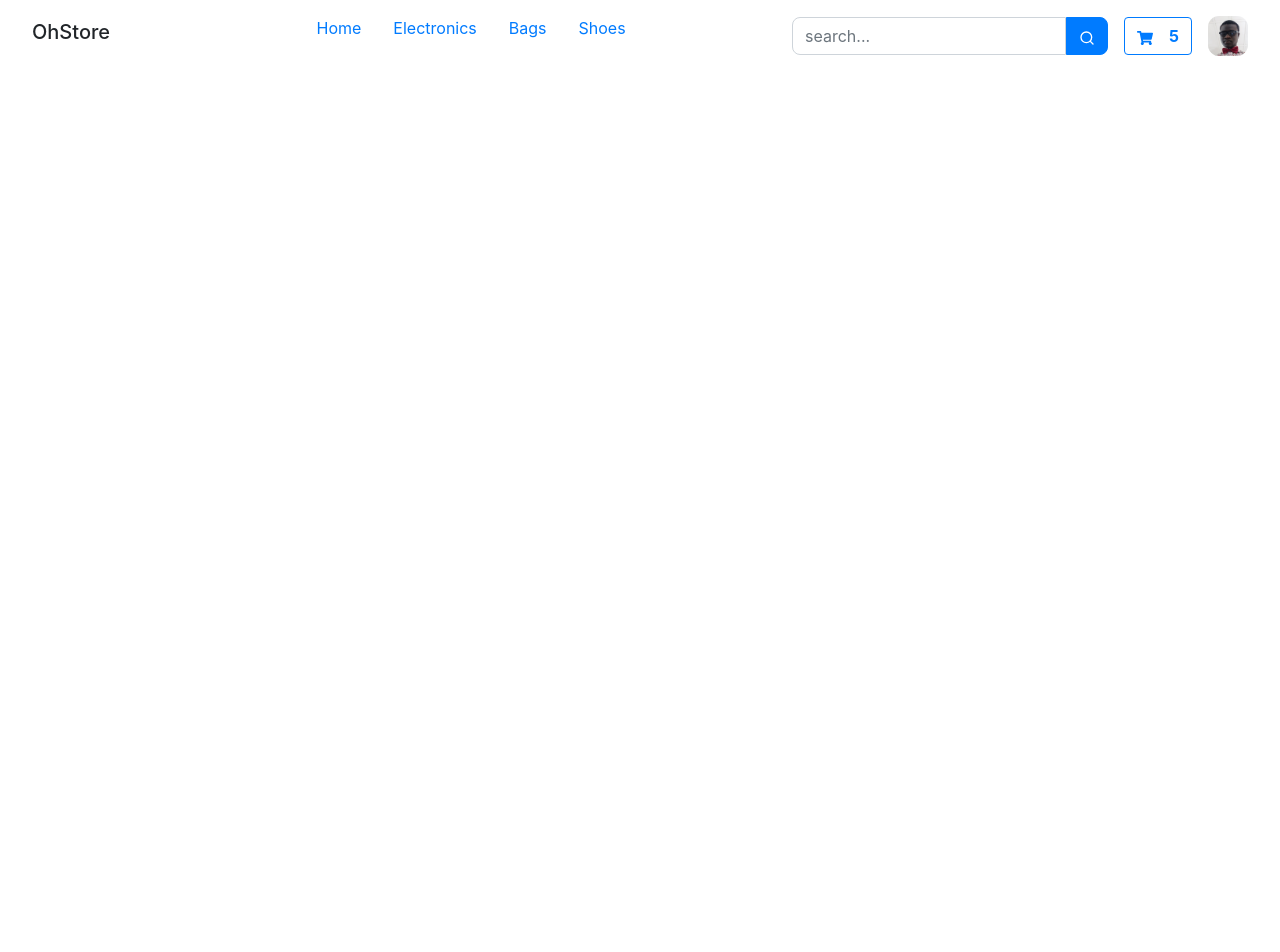
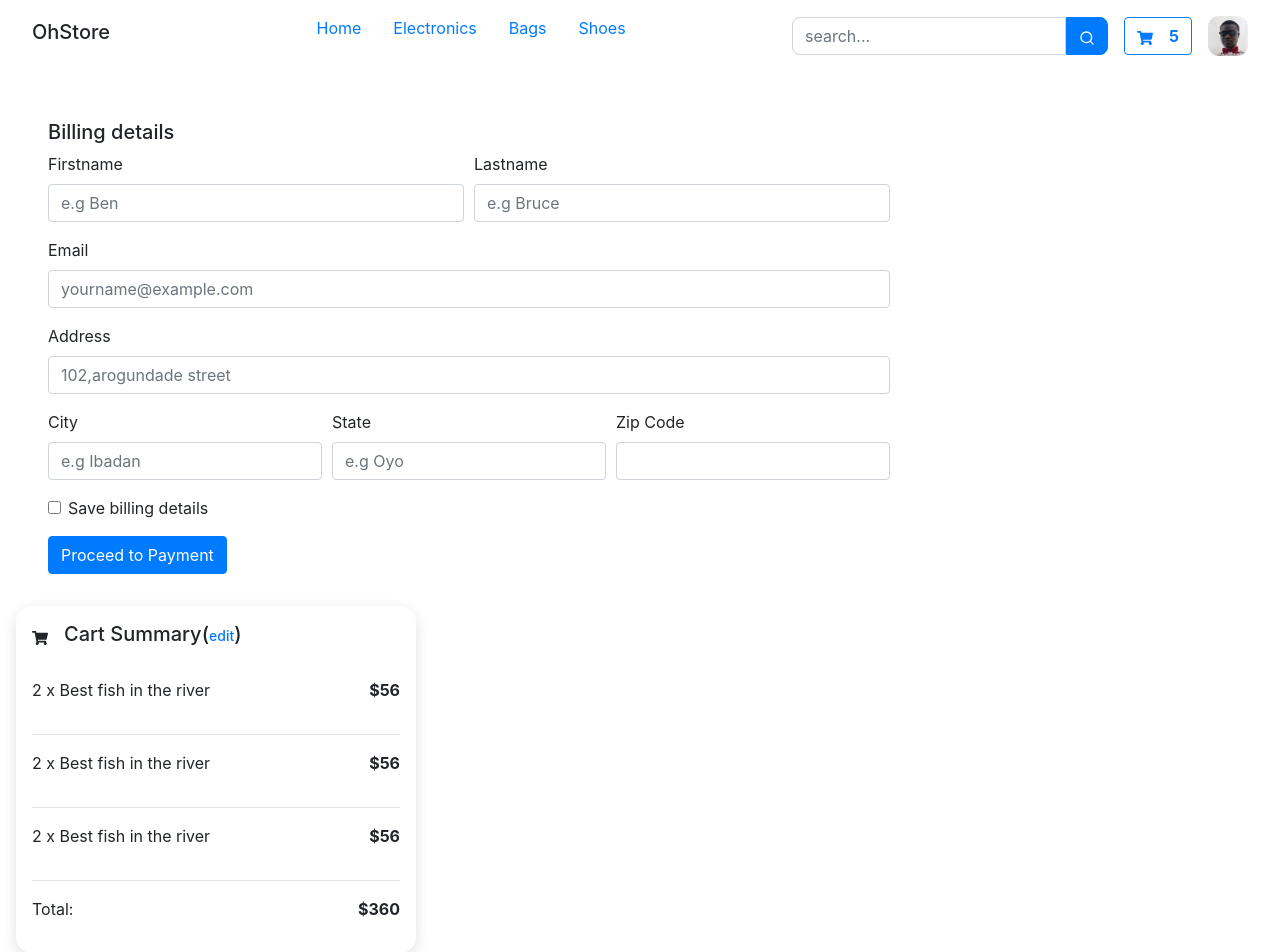
Before and after one commit to Grandbusta/Ohstore, a React (Create React App) app: page /checkout in a window 1280 px wide. Shown: the top 952 px of the page. Before the commit the page ends 800 px from the top, so only its background shows below. Built offline with nearby package versions, Linux system fonts and the light colour scheme; the HTML template or start-up script is replaced by a standard one.

Commit message:
Created Checkout page and made sme tweaks

```diff
--- a/src/App.js
+++ b/src/App.js
@@ -3,7 +3,8 @@ import './index.css'
 import ProductPage from './pages/productpage'
 import Shop from './pages/shop'
 import Navs from './components/navbar'
-import Cart from './components/cartlist'
+import Cart from './pages/cart'
+import Checkout from './pages/checkout'
 import {BrowserRouter as Router,Route} from 'react-router-dom'
 
 function App() {
@@ -21,6 +22,9 @@ function App() {
       <Route path='/cart'>
         <Cart/>
       </Route>
+      <Route path='/checkout'>
+        <Checkout/>
+      </Route>
     </Router>
   );
 }
--- a/src/components/cartitem.js
+++ b/src/components/cartitem.js
@@ -20,7 +20,7 @@ function Cartitem() {
                     </div>
                 </td>
                 <td>$250</td>
-                <td><Button variant='danger'>Remove</Button></td>
+                <td><Button variant='danger' size='sm'>Remove</Button></td>
             </tr>
     )
 }
--- a/src/components/cartlist.js
+++ b/src/components/cartlist.js
@@ -9,6 +9,7 @@ function Cartlist() {
                 <div style={{backgroundColor:'#49a6e9',width:'4rem',height:'0.25rem',margin:'auto'}}></div>
             </div>
             <table style={{width:'100%'}}>
+                <thead>
                     <tr>
                         <th>Product</th>
                         <th>Name</th>
@@ -17,8 +18,11 @@ function Cartlist() {
                         <th>Total</th>
                         <th></th>
                     </tr>
+                </thead>
+                <tbody>
                     <CartItem/>
                     <CartItem/>
+                </tbody>
             </table>
         </div>
     )
--- /dev/null
+++ b/src/components/cartsum.js
@@ -0,0 +1,57 @@
+import React from 'react'
+import {FaShoppingCart} from 'react-icons/fa'
+import {Link} from 'react-router-dom'
+
+function Cartsum() {
+    return (
+        <div style={{
+            width:'400px',
+            display:'flex',
+            padding:'1rem',
+            justifyContent:'center',
+            borderRadius:'1rem',
+            flexDirection:'column',
+            boxShadow: '0rem 0.3rem 0.9rem rgb(224, 224, 224)'}}>
+                <div style={{display:'flex',alignItems:'center',marginBottom:'1.5rem',gap:'1rem'}}>
+                    <FaShoppingCart/>
+                    <h5>Cart Summary(<Link to='/cart' style={{fontSize:'14px'}}>edit</Link>)</h5>
+                    <h6></h6>
+                </div>
+            <div style={{width:'100%'}}>
+                <section>
+                    <div style={{display:'flex',justifyContent:'space-between',alignItems:'flex-start'}}>
+                        <div style={{width:'200px'}}>
+                        <p>2 x Best fish in the river</p>
+                        </div>
+                        <strong>$56</strong>
+                    </div>
+                    <hr/>
+                </section>
+                <section>
+                    <div style={{display:'flex',justifyContent:'space-between',alignItems:'flex-start'}}>
+                        <div style={{width:'200px'}}>
+                        <p>2 x Best fish in the river</p>
+                        </div>
+                        <strong>$56</strong>
+                    </div>
+                    <hr/>
+                </section>
+                <section>
+                    <div style={{display:'flex',justifyContent:'space-between',alignItems:'flex-start'}}>
+                        <div style={{width:'200px'}}>
+                        <p>2 x Best fish in the river</p>
+                        </div>
+                        <strong>$56</strong>
+                    </div>
+                    <hr/>
+                </section>
+            </div>
+        <div style={{display:'flex',justifyContent:'space-between'}}>
+            <p>Total:</p>
+            <strong>$360</strong>
+        </div>
+        </div>
+    )
+}
+
+export default Cartsum
--- /dev/null
+++ b/src/components/carttotal.js
@@ -0,0 +1,15 @@
+import React from 'react'
+
+function Carttotal() {
+    return (
+        <div style={{width:'90%',margin:'auto'}}>
+            <hr/>
+            <div style={{display:'flex',width:'100%',alignItems:'center',justifyContent:'space-between',margin:'2rem 0rem'}}>
+                <h5>Total: </h5>
+                <h4>$500</h4>
+            </div>
+        </div>
+    )
+}
+
+export default Carttotal
--- /dev/null
+++ b/src/components/checkoutform.js
@@ -0,0 +1,68 @@
+import React from 'react'
+import {Form,Col, Button} from 'react-bootstrap'
+
+function Checkoutform() {
+    return (
+        <div style={{margin:'1rem 1rem 0rem 2rem'}}>
+            <h5>Billing details</h5>
+            <Form>
+                <Form.Row>
+                    <Col>
+                        <Form.Group>
+                            <Form.Label>Firstname</Form.Label>
+                            <Form.Control placeholder='e.g Ben'></Form.Control>
+                        </Form.Group>
+                    </Col>
+                    <Col>
+                        <Form.Group>
+                            <Form.Label>Lastname</Form.Label>
+                            <Form.Control placeholder='e.g Bruce'></Form.Control>
+                        </Form.Group>
+                    </Col>
+                </Form.Row>
+                <Form.Row>
+                    <Col>
+                        <Form.Group controlId='fromGridEmail'>
+                            <Form.Label>Email</Form.Label>
+                            <Form.Control placeholder='yourname@example.com'></Form.Control>
+                        </Form.Group>
+                    </Col>
+                </Form.Row>
+                <Form.Row>
+                    <Col>
+                        <Form.Group>
+                            <Form.Label>Address</Form.Label>
+                            <Form.Control placeholder='102,arogundade street'></Form.Control>
+                        </Form.Group>
+                    </Col>
+                </Form.Row>
+                <Form.Row>
+                    <Col>
+                        <Form.Group>
+                            <Form.Label>City</Form.Label>
+                            <Form.Control placeholder='e.g Ibadan'></Form.Control>
+                        </Form.Group>
+                    </Col>
+                    <Col>
+                        <Form.Group>
+                            <Form.Label>State</Form.Label>
+                            <Form.Control placeholder='e.g Oyo'></Form.Control>
+                        </Form.Group>
+                    </Col>
+                    <Col>
+                        <Form.Group>
+                            <Form.Label>Zip Code</Form.Label>
+                            <Form.Control></Form.Control>
+                        </Form.Group>
+                    </Col>
+                </Form.Row>
+                <Form.Group id='formGridCheckbox'>
+                    <Form.Check type='checkbox' label='Save billing details'/>
+                </Form.Group>
+                <Button type='submit'>Proceed to Payment</Button>
+            </Form>
+        </div>
+    )
+}
+
+export default Checkoutform
--- /dev/null
+++ b/src/pages/cart.js
@@ -0,0 +1,23 @@
+import React from 'react'
+import {Link} from 'react-router-dom'
+import Cartlist from '../components/cartlist'
+import Carttotal from '../components/carttotal'
+import {Button} from 'react-bootstrap'
+
+function Cart() {
+    return (
+        <div>
+            <Cartlist/>
+            <Carttotal/>
+            <div style={{width:'100%',marginBottom:'4rem'}}>
+                <div style={{width:'95%', display:'flex', justifyContent:'flex-end'}}>
+                    <Link to='/checkout'>
+                        <Button variant='primary'>Proceed to Checkout</Button>
+                    </Link>
+                </div>
+            </div>
+        </div>
+    )
+}
+
+export default Cart
--- /dev/null
+++ b/src/pages/checkout.js
@@ -0,0 +1,14 @@
+import React from 'react'
+import Checkoutform from '../components/checkoutform'
+import Cartsum from '../components/cartsum'
+
+function Checkout() {
+    return (
+        <div style={{display:'flex',flexWrap:'wrap',margin:'2rem 3rem 2rem 1rem',alignItems:'flex-start',gap:'2rem',justifyContent:'space-between'}}>
+            <Checkoutform/>
+            <Cartsum/>
+        </div>
+    )
+}
+
+export default Checkout
--- a/src/pages/shop.js
+++ b/src/pages/shop.js
@@ -1,5 +1,6 @@
 import React from 'react'
 import Product from '../components/product'
+
 
 function Shop() {
     return (
```
Also changed, not shown: src/components/navbar.js (+2 -2 lines), 1 other file (tests, documents, lock files or other folders). Lines whose indentation alone changed are shown as unchanged.
